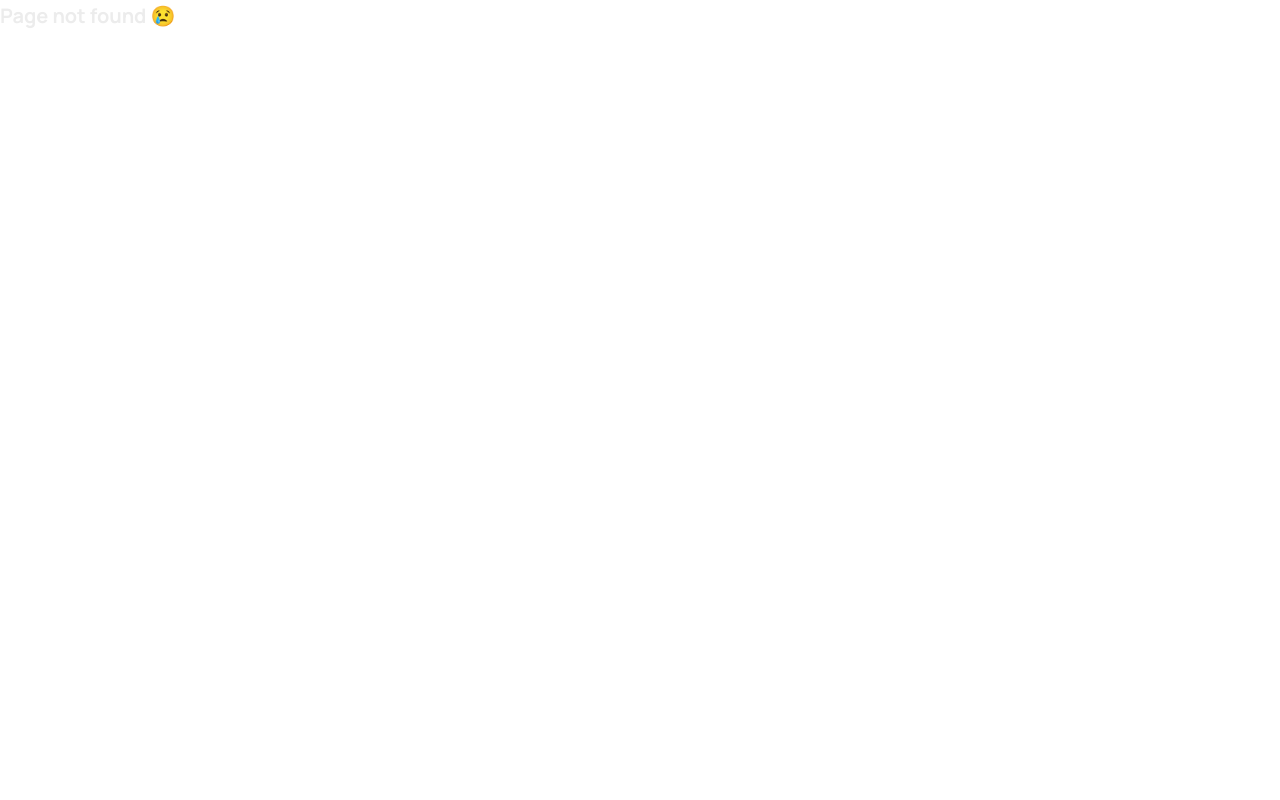
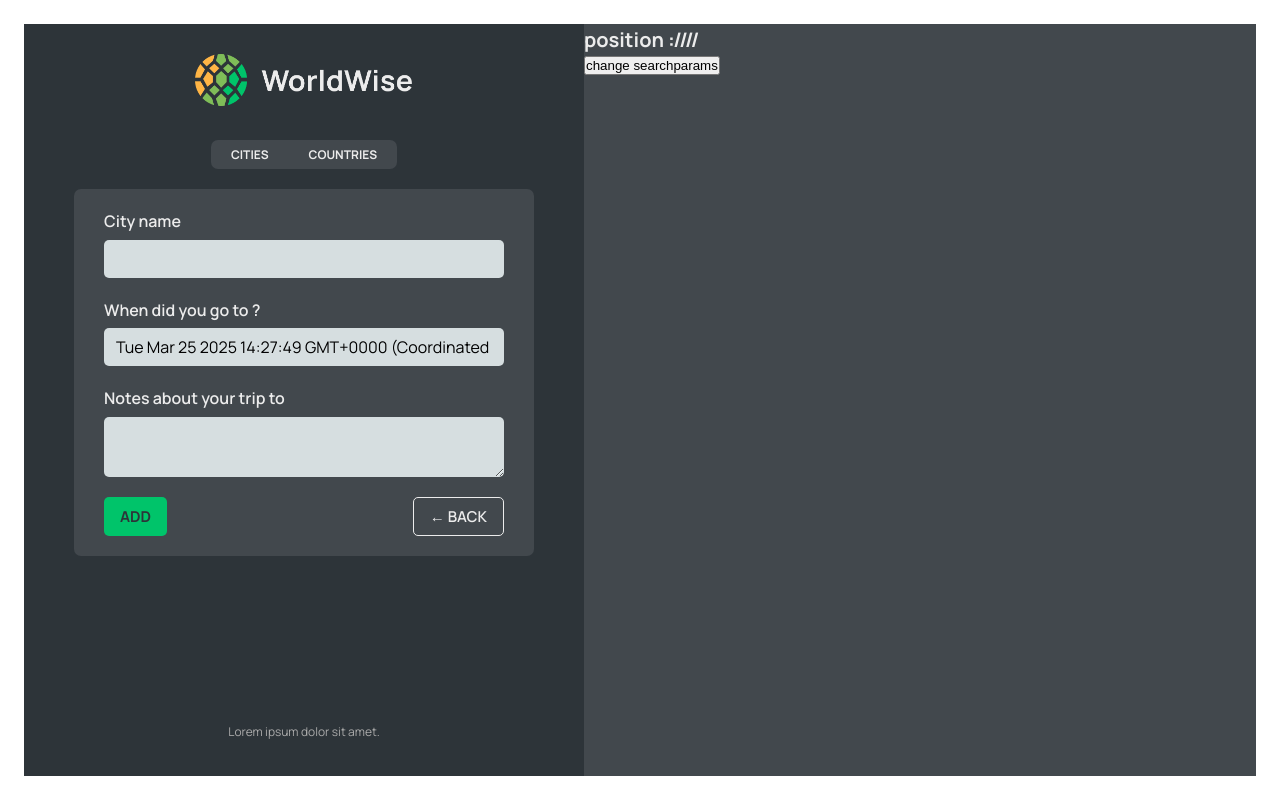
Before and after one commit to fatemehHp/worldWise, a React (Vite) app: page /app/form in a window 1280 px wide. Before the commit this address had no page. Built offline with nearby package versions, Linux system fonts and the light colour scheme; data requests are answered from the project's data file.

Commit message:
programmatic navigation

```diff
--- a/src/App.jsx
+++ b/src/App.jsx
@@ -9,6 +9,7 @@
 import CityList from "./component/CityList";
 import CountriesList from "./component/CountriesList";
 import City from "./component/City";
+import Form from "./component/Form";
 
 export const DataContext = createContext();
 const App = () => {
@@ -46,6 +47,7 @@
             <Route index element={<p>list of cities</p>} />
             <Route path="cities" element={<CityList />} />
             <Route path="cities/:id" element={<City />} />
+            <Route path="form" element={< Form/>} />
             <Route path="countries" element={<CountriesList/>} />
 
           </Route>
--- /dev/null
+++ b/src/component/Button.jsx
@@ -0,0 +1,9 @@
+import React from 'react'
+import styles from './Button.module.css';
+export default function Button({children,onClick,type}) {
+  return (
+   <button onClick={onClick} className={`${styles.btn} ${styles[type]}`}>
+    {children}
+   </button>
+  )
+}
--- a/src/component/Form.jsx
+++ b/src/component/Form.jsx
@@ -3,6 +3,8 @@
 import { useState } from "react";
 
 import styles from "./Form.module.css";
+import Button from "./Button";
+import { useNavigate } from "react-router-dom";
 
 export function convertToEmoji(countryCode) {
   const codePoints = countryCode
@@ -17,7 +19,11 @@
   const [country, setCountry] = useState("");
   const [date, setDate] = useState(new Date());
   const [notes, setNotes] = useState("");
-
+  const navigate=useNavigate()
+function handleBack(e){
+ e.preventDefault()
+  navigate(-1)
+}
   return (
     <form className={styles.form}>
       <div className={styles.row}>
@@ -49,8 +55,8 @@
       </div>
 
       <div className={styles.buttons}>
-        <button>Add</button>
-        <button>&larr; Back</button>
+        <Button type="primary" >Add</Button>
+        <Button type="back" onClick={handleBack}>&larr; Back</Button>
       </div>
     </form>
   );
--- a/src/component/Map.jsx
+++ b/src/component/Map.jsx
@@ -1,19 +1,24 @@
-import React from 'react'
-import styles from './map.module.css'
-import { useSearchParams } from 'react-router-dom'
+import React from "react";
+import styles from "./map.module.css";
+import { useNavigate, useSearchParams } from "react-router-dom";
 
 export default function Map() {
-  const [searchParams,setSearchParams]=useSearchParams()
+  const navigate = useNavigate();
+  const [searchParams, setSearchParams] = useSearchParams();
 
-  const lat=searchParams.get("lat")
-  const lng =searchParams.get("lng")
-
+  const lat = searchParams.get("lat");
+  const lng = searchParams.get("lng");
+  function goToForm() {
+    navigate("form");
+  }
   return (
-    <div className={styles.mapContainer}>
+    <div className={styles.mapContainer} onClick={goToForm}>
       <h1>
         position :{lat}//// {lng}
       </h1>
-      <button onClick={()=>setSearchParams({lat:"4223",lng:"3207"})}>change searchparams</button>
+      <button onClick={() => setSearchParams({ lat: "4223", lng: "3207" })}>
+        change searchparams
+      </button>
     </div>
-  )
+  );
 }
```
